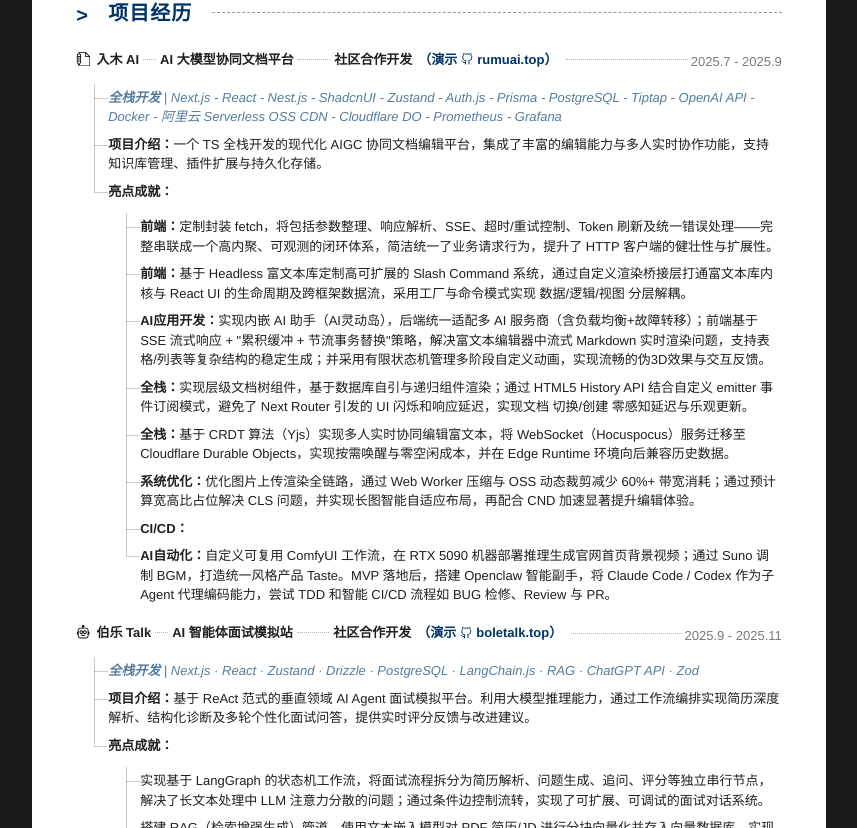
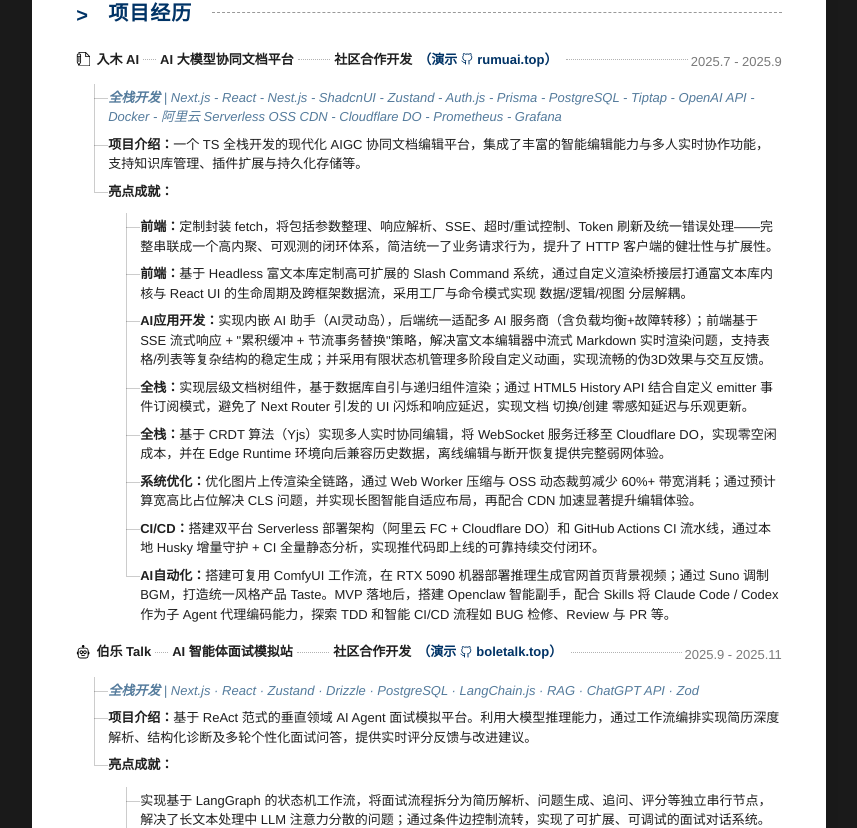
Before and after one commit to boat2moon/boat2moon, a Next.js app: page /resume in a window 1280 px wide. Shown: the part 640-1468 px from the top of the page, without its empty margins (211-1068 px from the left). Built offline with nearby package versions, Linux system fonts and the light colour scheme.

Commit message:
refine: 简历内容润色与主题设置优化

```diff
--- a/src/app/resume/page.tsx
+++ b/src/app/resume/page.tsx
@@ -223,7 +223,7 @@
                       协同文档编辑平台，集成了丰富的编辑能力与多人实时协作功能，支持知识库管理、插件扩展与持久化存储。我作为项目一期开发人员，参与了从
                       0 搭建项目，设计、开发、上线，以及统计、监控和运维项目。 */}
                         <strong>项目介绍：</strong>一个 TS 全栈开发的现代化 AIGC
-                        协同文档编辑平台，集成了丰富的编辑能力与多人实时协作功能，支持知识库管理、插件扩展与持久化存储。
+                        协同文档编辑平台，集成了丰富的智能编辑能力与多人实时协作功能，支持知识库管理、插件扩展与持久化存储等。
                       </span>
                     </div>
                   </li>
@@ -257,25 +257,28 @@
                         闪烁和响应延迟，实现文档 切换/创建 零感知延迟与乐观更新。
                       </li>
                       <li>
-                        <strong>全栈：</strong>基于 CRDT 算法（Yjs）实现多人实时协同编辑富文本，将
-                        WebSocket（Hocuspocus）服务迁移至 Cloudflare Durable
-                        Objects，实现按需唤醒与零空闲成本，并在 Edge Runtime 环境向后兼容历史数据。
+                        <strong>全栈：</strong>基于 CRDT 算法（Yjs）实现多人实时协同编辑，将
+                        WebSocket 服务迁移至 Cloudflare DO，实现零空闲成本，并在 Edge Runtime
+                        环境向后兼容历史数据，离线编辑与断开恢复提供完整弱网体验。
                       </li>
 
                       <li>
                         <strong>系统优化：</strong>优化图片上传渲染全链路，通过 Web Worker 压缩与
                         OSS 动态裁剪减少 60%+ 带宽消耗；通过预计算宽高比占位解决 CLS
-                        问题，并实现长图智能自适应布局，再配合 CND 加速显著提升编辑体验。
+                        问题，并实现长图智能自适应布局，再配合 CDN 加速显著提升编辑体验。
                       </li>
                       <li>
-                        <strong>CI/CD：</strong>
+                        <strong>CI/CD：</strong>搭建双平台 Serverless 部署架构（阿里云 FC +
+                        Cloudflare DO）和 GitHub Actions CI 流水线，通过本地 Husky 增量守护 + CI
+                        全量静态分析，实现推代码即上线的可靠持续交付闭环。
                       </li>
                       <li>
                         <strong>AI自动化：</strong>
-                        自定义可复用 ComfyUI 工作流，在 RTX 5090
+                        搭建可复用 ComfyUI 工作流，在 RTX 5090
                         机器部署推理生成官网首页背景视频；通过 Suno 调制 BGM，打造统一风格产品
-                        Taste。MVP 落地后，搭建 Openclaw 智能副手，将 Claude Code / Codex 作为子
-                        Agent 代理编码能力，尝试 TDD 和智能 CI/CD 流程如 BUG 检修、Review 与 PR。
+                        Taste。MVP 落地后，搭建 Openclaw 智能副手，配合 Skills 将 Claude Code /
+                        Codex 作为子 Agent 代理编码能力，探索 TDD 和智能 CI/CD 流程如 BUG
+                        检修、Review 与 PR 等。
                       </li>
                     </ul>
                   </li>
--- a/src/components/ThemeProvider.tsx
+++ b/src/components/ThemeProvider.tsx
@@ -9,7 +9,7 @@
  */
 export default function ThemeProvider({ children }: { children: ReactNode }) {
   return (
-    <NextThemesProvider attribute="class" defaultTheme="dark" enableSystem>
+    <NextThemesProvider attribute="class" defaultTheme="dark">
       {children}
     </NextThemesProvider>
   );
```
